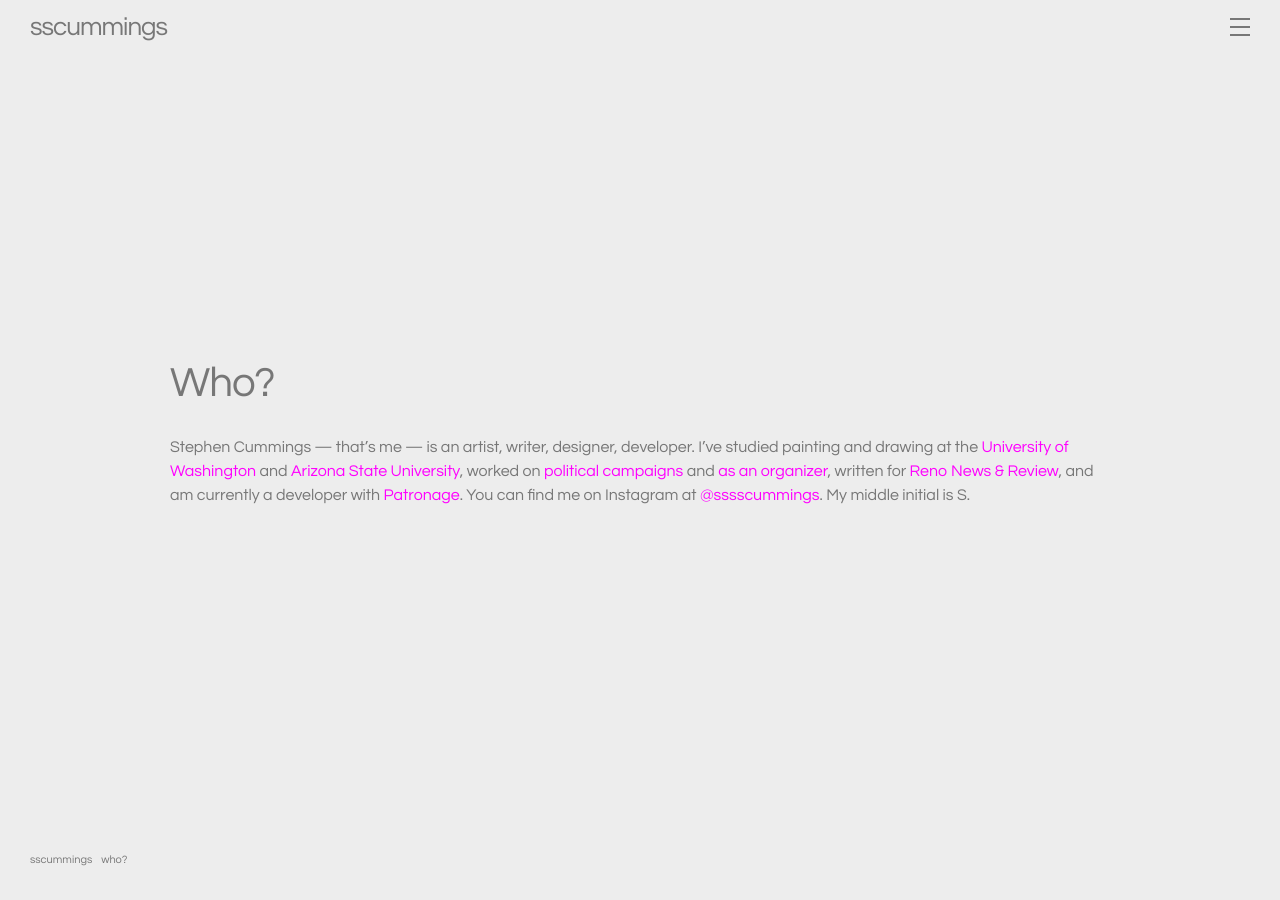
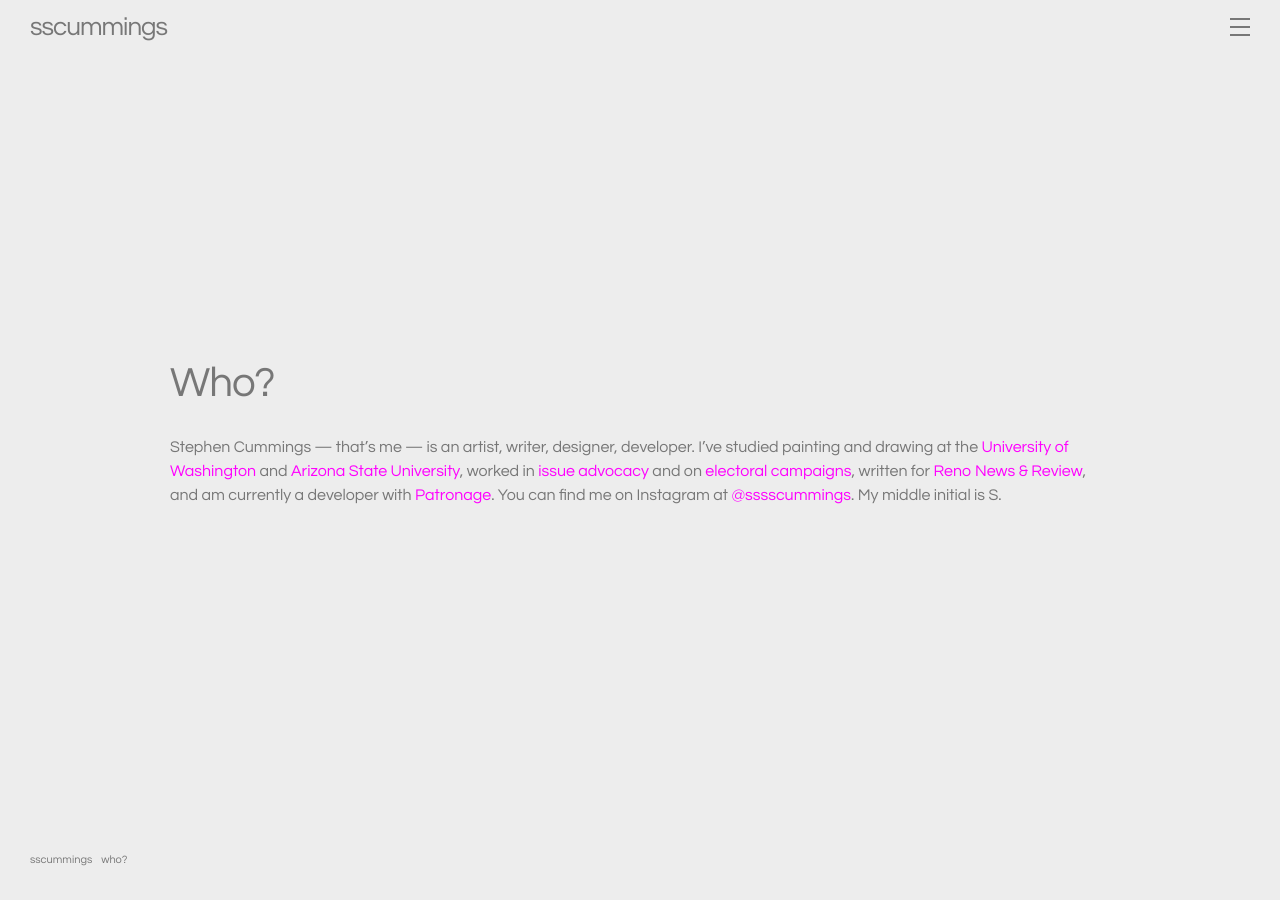
Before and after one commit to sscummings/sscummings.github.io, a Jekyll site: the page built from pages/who.md, in a window 1280 px wide. Built offline with Jekyll 4.4.1, drawn with Linux system fonts in a browser that asks for light colours; nearby versions of some CDN libraries.

Commit message:
Adjust bio.

```diff
--- a/pages/who.md
+++ b/pages/who.md
@@ -4,4 +4,4 @@ title: Who?
 permalink: /who/
 ---
 
-Stephen Cummings &mdash; that's me &mdash; is an artist, writer, designer, developer. I've studied painting and drawing at the <a href="https://art.washington.edu/" target="_blank">University of Washington</a> and <a href="https://herbergerinstitute.asu.edu/" target="_blank">Arizona State University</a>, worked on <a href="https://barackobama.com/" target="_blank">political</a> <a href="https://www.hillaryclinton.com/" target="_blank">campaigns</a> and <a href="https://www.ofa.us/" target="_blank">as an organizer</a>, written for <a href="https://www.newsreview.com/reno/stephen-cummings/author" target="_blank">Reno News &amp; Review</a>, and am currently a developer with <a href="https://www.patronage.org/studio" target="_blank">Patronage</a>. You can find me on Instagram at <a href="https://www.instagram.com/sssscummings/" target="_blank">@sssscummings</a>. My middle initial is S.
+Stephen Cummings &mdash; that's me &mdash; is an artist, writer, designer, developer. I've studied painting and drawing at the <a href="https://art.washington.edu/" target="_blank">University of Washington</a> and <a href="https://herbergerinstitute.asu.edu/" target="_blank">Arizona State University</a>, worked in <a href="https://www.ofa.us/" target="_blank">issue advocacy</a> and on <a href="https://barackobama.com/" target="_blank">electoral</a> <a href="https://www.hillaryclinton.com/" target="_blank">campaigns</a>, written for <a href="https://www.newsreview.com/reno/stephen-cummings/author" target="_blank">Reno News &amp; Review</a>, and am currently a developer with <a href="https://www.patronage.org/studio" target="_blank">Patronage</a>. You can find me on Instagram at <a href="https://www.instagram.com/sssscummings/" target="_blank">@sssscummings</a>. My middle initial is S.
```
